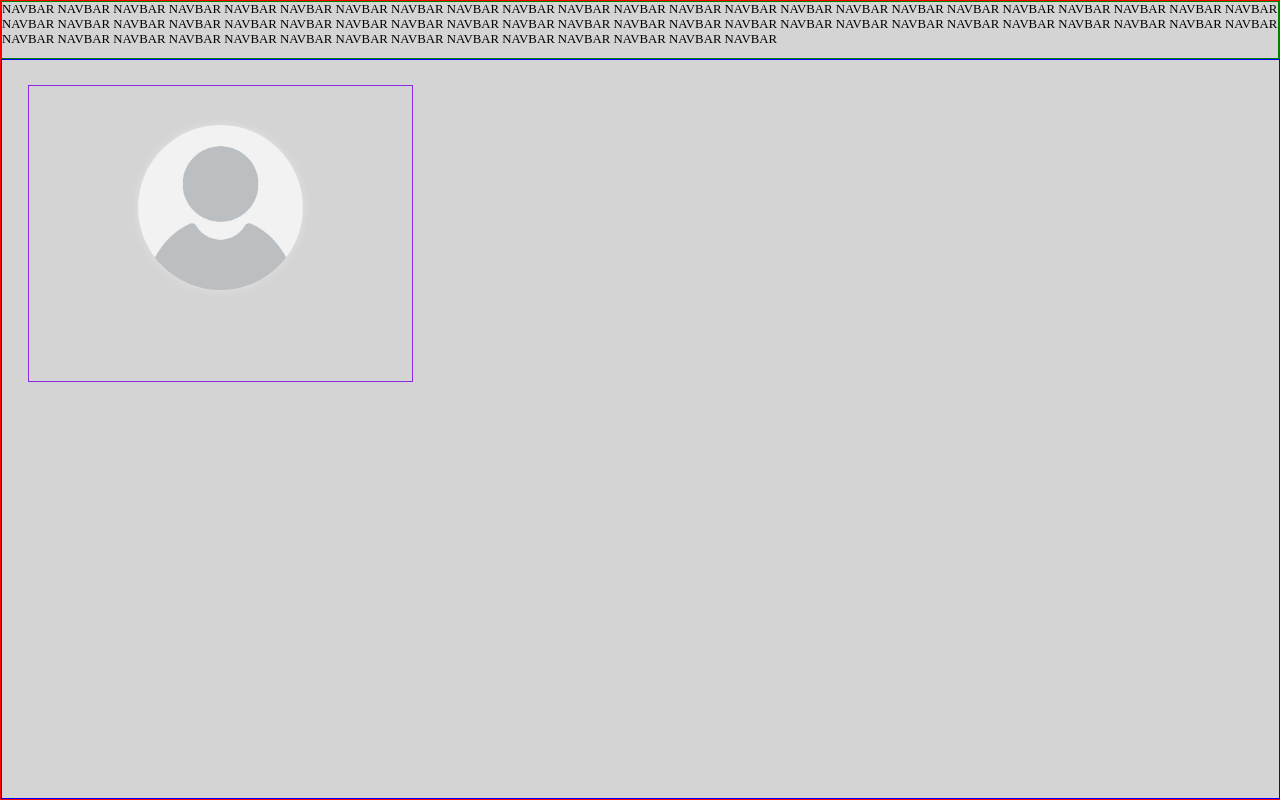
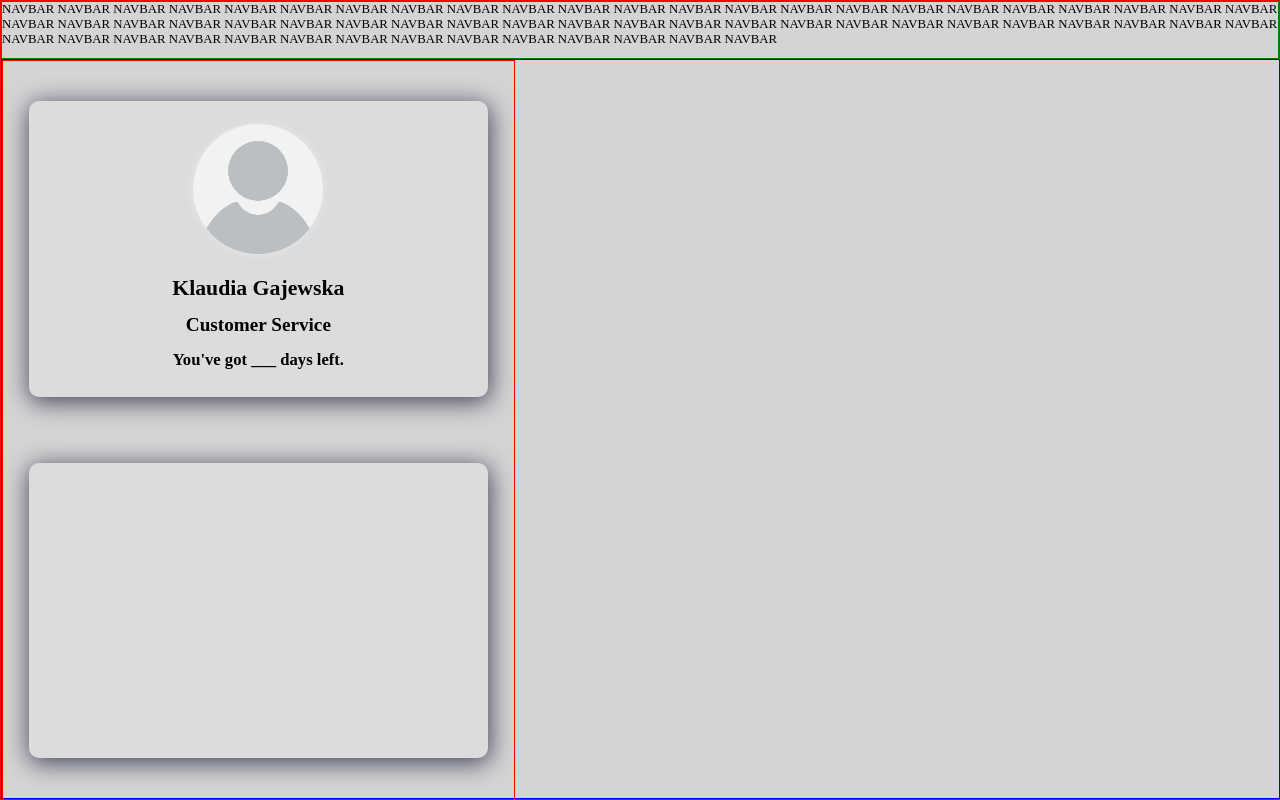
Before and after one commit to infoshareacademy/jfdzr13-team-lospollos, a React (Vite) app in the folder los-urlopos/: page / in a window 1280 px wide. Built offline with nearby package versions, Linux system fonts and the light colour scheme.

Commit message:
finished basic userComponent and possible calendarComponent

```diff
--- /dev/null
+++ b/los-urlopos/src/components/UserPanel/CalendarComponent/CalendarComponent.tsx
@@ -0,0 +1,6 @@
+import React from "react";
+import styles from "./calendarComponent.module.css";
+
+export function CalendarComponent() {
+  return <div className={styles.calendarComponentContainer}></div>;
+}
--- /dev/null
+++ b/los-urlopos/src/components/UserPanel/CalendarComponent/calendarComponent.module.css
@@ -0,0 +1,14 @@
+.calendarComponentContainer {
+  background-color: rgb(220, 220, 220);
+  display: flex;
+  flex-direction: column;
+  justify-content: center;
+  height: 40%;
+  width: 90%;
+  margin: 5%;
+  position: relative;
+  align-items: center;
+  justify-content: space-evenly;
+  border-radius: 10px;
+  box-shadow: 1px 4px 24px 1px rgba(66, 68, 90, 1);
+}
--- a/los-urlopos/src/components/UserPanel/ListComponent/ListComponent.tsx
+++ b/los-urlopos/src/components/UserPanel/ListComponent/ListComponent.tsx
@@ -2,5 +2,5 @@ import React from "react";
 import styles from "./listComponent.module.css";
 
 export function ListComponent() {
-  return <></>;
+  return <div className={styles.listComponentContainer}></div>;
 }
--- a/los-urlopos/src/components/UserPanel/UserComponent/UserComponent.tsx
+++ b/los-urlopos/src/components/UserPanel/UserComponent/UserComponent.tsx
@@ -13,12 +13,16 @@ export function UserComponent() {
   }, []);
 
   const loadFile = (event: React.ChangeEvent<HTMLInputElement>) => {
-    const image = document.getElementById("output") as HTMLImageElement;
     if (event.target.files && event.target.files[0]) {
-      const imageUrl = URL.createObjectURL(event.target.files[0]);
-      image.src = imageUrl;
-      setProfileImage(imageUrl);
-      localStorage.setItem("profileImage", imageUrl);
+      const reader = new FileReader();
+      reader.onload = () => {
+        if (reader.result) {
+          const imageUrl = reader.result.toString();
+          setProfileImage(imageUrl);
+          localStorage.setItem("profileImage", imageUrl);
+        }
+      };
+      reader.readAsDataURL(event.target.files[0]);
     }
   };
 
@@ -27,17 +31,19 @@ export function UserComponent() {
       <div className={styles.profilePictureCont}>
         <label className={styles.label} htmlFor="file">
           <span className="glyphicon glyphicon-camera"></span>
-          <span className="changeImage">Change Image</span>
+          <span className={styles.changeImage}>Change Image</span>
         </label>
         <input id="file" type="file" onChange={loadFile} />
         <img
           className={styles.profilePicture}
           src={profileImage}
           id="output"
-          width="200"
           alt="Profile"
         />
       </div>
+      <h1 className={styles.userName}>Klaudia Gajewska</h1>
+      <h2 className={styles.userDepartment}>Customer Service</h2>
+      <h3 className={styles.userDays}>You've got ___ days left.</h3>
     </div>
   );
 }
--- a/los-urlopos/src/components/UserPanel/UserComponent/userComponent.module.css
+++ b/los-urlopos/src/components/UserPanel/UserComponent/userComponent.module.css
@@ -1,20 +1,25 @@
 .profilePictureWrapper {
-  border: 1px solid blueviolet;
+  background-color: rgb(220, 220, 220);
   display: flex;
+  flex-direction: column;
   justify-content: center;
   height: 40%;
-  width: 30%;
-  margin-top: 2%;
-  margin-left: 2%;
+  width: 90%;
+  margin: 5%;
   position: relative;
+  align-items: center;
+  justify-content: space-evenly;
+  border-radius: 10px;
+  box-shadow: 1px 4px 24px 1px rgba(66, 68, 90, 1);
 }
 
 .profilePictureCont {
+  display: flex;
   position: relative;
-  width: 165px;
-  height: 165px;
+  width: 130px;
+  height: 130px;
   display: flex;
-  margin-top: 10%;
+  padding: 2%;
 }
 
 .profilePictureCont input {
@@ -22,8 +27,8 @@
 }
 
 .profilePicture {
-  width: 165px;
-  height: 165px;
+  width: 130px;
+  height: 130px;
   object-fit: cover;
   border-radius: 100px;
   box-shadow: 0 0 10px 0 rgba(255, 255, 255, 0.35);
@@ -31,8 +36,8 @@
 
 .label {
   position: absolute;
-  width: 165px;
-  height: 165px;
+  width: 130px;
+  height: 130px;
   display: flex;
   justify-content: center;
   align-items: center;
@@ -57,3 +62,16 @@
 .glyphicon-camera {
   margin-right: 5px;
 }
+
+.userName {
+  font-size: 1.7vw;
+}
+
+.userDepartment {
+  font-size: 1.5vw;
+}
+
+.userDays {
+  font-size: 1.3vw;
+  padding-bottom: 3%;
+}
--- a/los-urlopos/src/components/UserPanel/UserPanel.tsx
+++ b/los-urlopos/src/components/UserPanel/UserPanel.tsx
@@ -2,6 +2,7 @@ import React from "react";
 import styles from "./userPanel.module.css";
 import { UserComponent } from "./UserComponent/UserComponent";
 import { ListComponent } from "./ListComponent/ListComponent";
+import { CalendarComponent } from "./CalendarComponent/CalendarComponent";
 
 export function UserPanel() {
   return (
@@ -15,7 +16,10 @@ export function UserPanel() {
         NAVBAR NAVBAR NAVBAR NAVBAR NAVBAR NAVBAR NAVBAR NAVBAR NAVBAR NAVBAR
       </div>
       <div className={styles.userAndListContainer}>
-        <UserComponent />
+        <div className={styles.userAndCallendarContainer}>
+          <UserComponent />
+          <CalendarComponent />
+        </div>
         <ListComponent />
       </div>
     </div>
--- a/los-urlopos/src/components/UserPanel/userPanel.module.css
+++ b/los-urlopos/src/components/UserPanel/userPanel.module.css
@@ -18,7 +18,17 @@
 }
 
 .userAndListContainer {
+  display: flex;
   border: 1px blue solid;
   height: 92.5%;
   width: 99.9%;
 }
+
+.userAndCallendarContainer {
+  display: flex;
+  flex-direction: column;
+  border: 1px solid red;
+  height: 100%;
+  width: 40%;
+  justify-content: space-evenly;
+}
```
